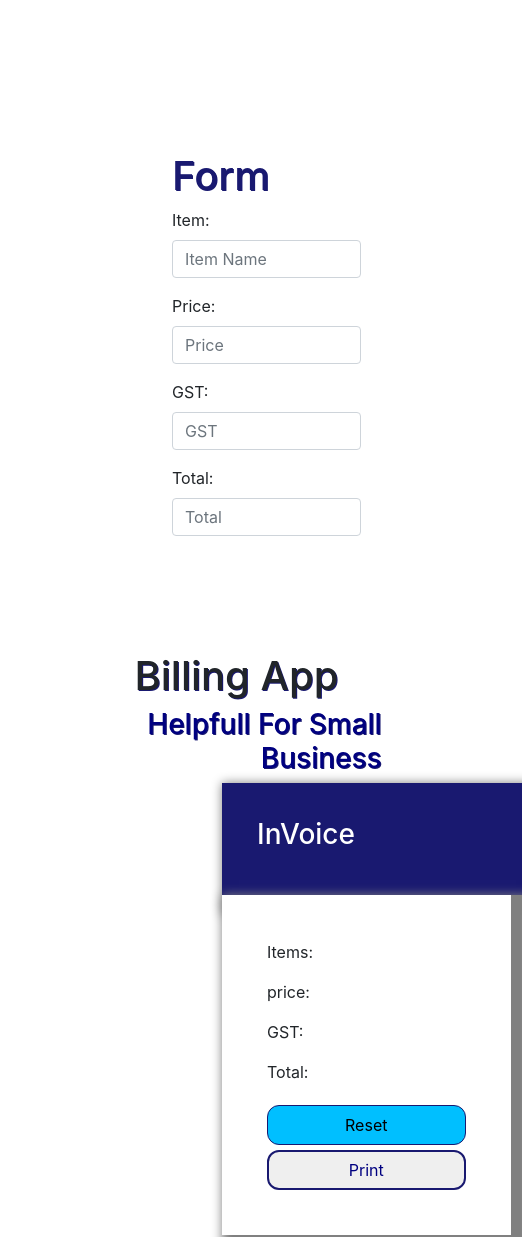
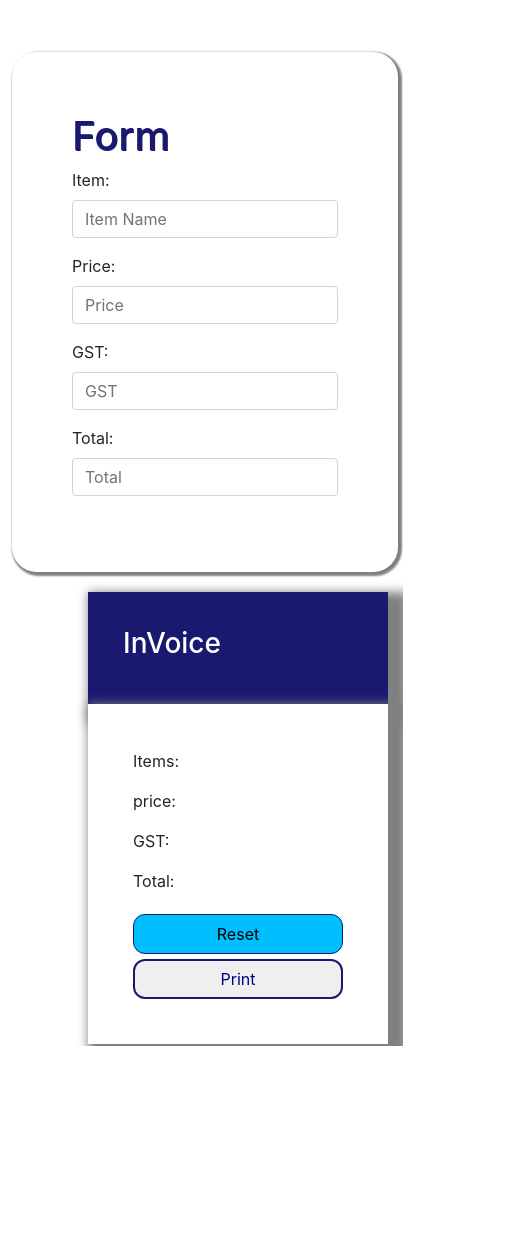
Before and after one commit to priyasarpate/billing-app, a React (Create React App) app: page / in a window 390 px wide. Shown: the whole page, 522 px wide, since content can reach past the window. After the commit the page ends 1046 px from the top, so only its background shows below. Built offline with nearby package versions, Linux system fonts and the light colour scheme.

Commit message:
responsive

```diff
--- a/src/Inputform.css
+++ b/src/Inputform.css
@@ -38,13 +38,14 @@ margin-top: 5px;
 text-align: center;
 }
 @media (max-width: 480px){
-
+  .bg-container{
+    width: auto;
+    position: absolute;
+    margin: 0;
+  }
 form{
-  display: flex;
-   flex-flow: column;
-  order: 2;
  width: 100%;
- margin: 0;
- position: relative;
+ border: 10px solid white;
+ box-shadow: 2px 2px 2px 2px gray;
   }
 }
--- a/src/Invoice.css
+++ b/src/Invoice.css
@@ -63,7 +63,16 @@ box-shadow: 10px 10px 10px 10px grey;
 
 @media (max-width: 480px){
    .invoice{
-       order: 1;
-       width: 100%;
+    margin-left: auto;
   }
+  .h1{
+    display: none;
   }
+  .p{
+    display: none;
+  }
+  .before-container{
+   margin-top: 20px;
+   margin-left: auto;
+    }
+  }
```
